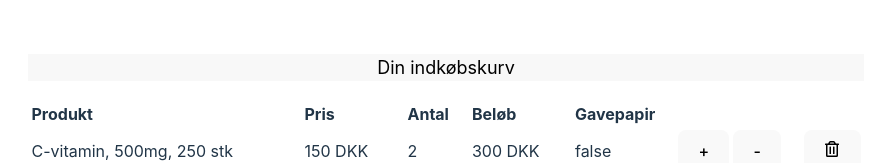
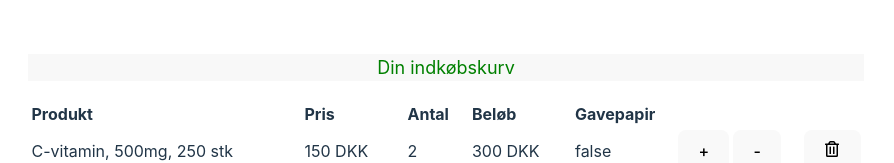
Before and after one commit to DTUSoftware/02363-Frontend-F23, a React (Vite) app: page / in a window 1280 px wide. Shown: the part 218-381 px from the top of the page, without its empty margins (194-1088 px from the left). Built offline with nearby package versions, Linux system fonts and the light colour scheme.

Commit message:
Added css file for shoppingList

```diff
--- /dev/null
+++ b/src/ShoppingList.css
@@ -0,0 +1,3 @@
+.qpr {
+    color: green;
+}
--- a/src/ShoppingList.tsx
+++ b/src/ShoppingList.tsx
@@ -1,6 +1,7 @@
 import { useState } from "react";
 import productsSJSON from "./assets/products.json";
 import { FaRegTrashAlt } from "react-icons/fa";
+import "./ShoppingList.css";
 
 interface Item {
     id: String;
@@ -82,7 +83,7 @@ function ShoppingList() {
 
     return (
         <div className="ShoppingList">
-            <p>Din indkøbskurv</p>
+            <p className="qpr">Din indkøbskurv</p>
             {!listEmpty ? (
                 <div className="shopTable">
                     <table>
@@ -129,7 +130,7 @@ function ShoppingList() {
                                         <button
                                             onClick={() => removeItem(index)}
                                         >
-                                           <FaRegTrashAlt/>
+                                            <FaRegTrashAlt />
                                         </button>
                                     </td>
                                 </tr>
```
Also changed, not shown: src/index.css (+2 -5 lines).
